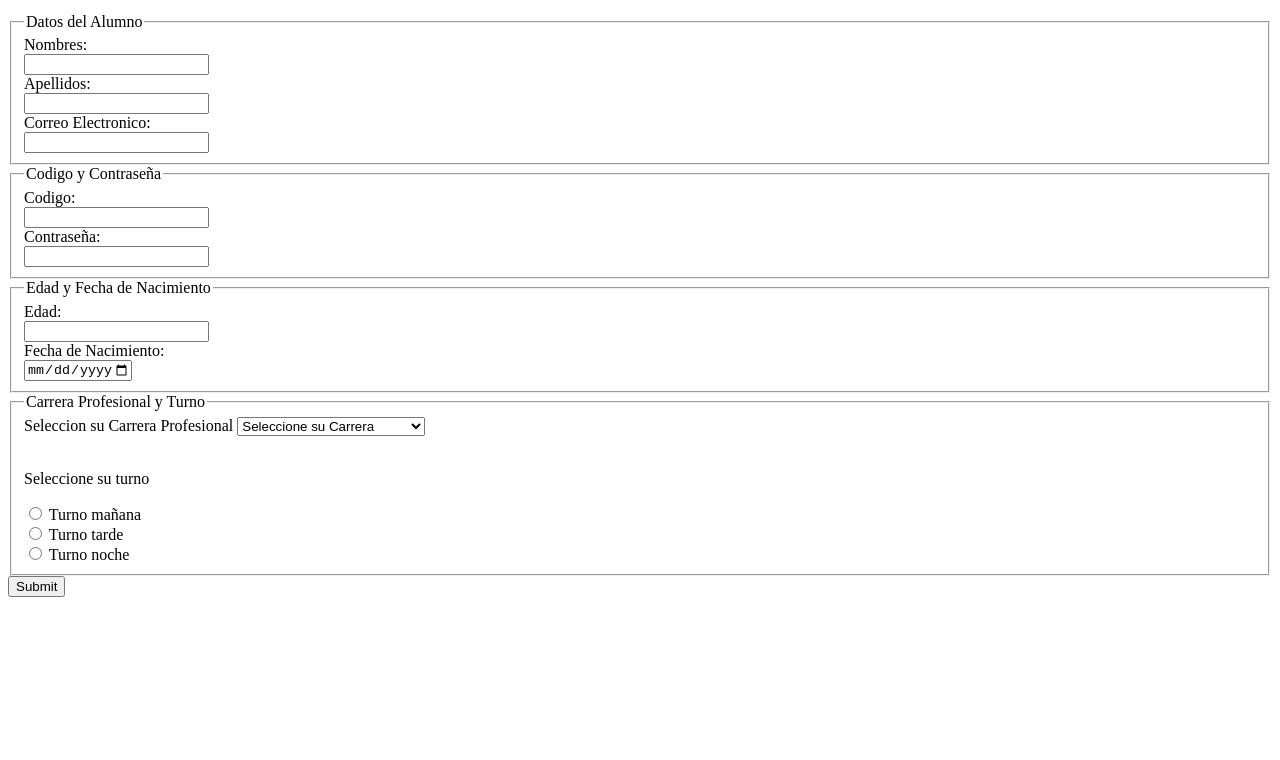
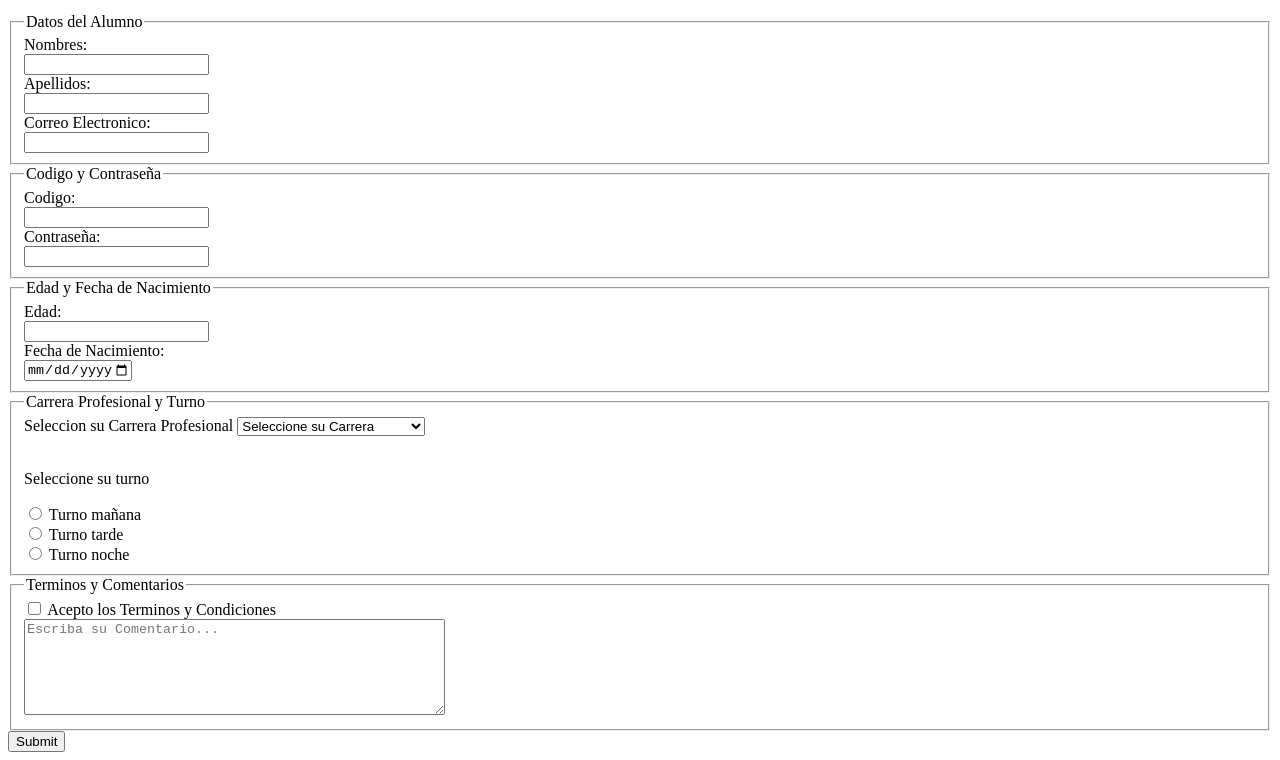
Before and after one commit to jdiazflor-sudo/idw, a plain HTML site: page index.html in a window 1280 px wide. Shown: the part 88-848 px from the top of the page. Before the commit the page ends 800 px from the top, so only its background shows below. Drawn offline with Linux system fonts and the light colour scheme.

Commit message:
Terminos y Comentarios

```diff
--- a/index.html
+++ b/index.html
@@ -15,10 +15,8 @@
         <label for="fname">Nombres:</label><br>
         <input type="text" id="fname" name="fname" value=""><br>
 
-
         <label for="lname">Apellidos:</label><br>
         <input type="text" id="lname" name="lname" value=""><br>
-
 
         <label for="pemail">Correo Electronico:</label><br>
         <input type="email" id="pemail" name="pemail" value=""><br>
@@ -27,11 +25,9 @@
     <fieldset>
         <legend> Codigo y Contraseña</legend>
 
-
         <label for="code">Codigo:</label><br>
         <input type="text" id="code" name="code" value="" minlength = "8" maxlength="8"
         pattern="[0-9]{8}"><br>
-
 
         <label for="contra">Contraseña:</label><br>
         <input type="password" id="contra" name="contra" value=""
@@ -44,14 +40,12 @@
         <label for="edad">Edad:</label><br>
         <input type="number" id="edad" name="edad"><br>
 
-
         <label for="fnac">Fecha de Nacimiento:</label><br>
         <input type="date" id="fnac" name="fnac" value="" min="1995-01-01" max="2010-12-31"><br>
     </fieldset>
     <!--Carrera y turno-->
     <fieldset>
         <legend>Carrera Profesional y Turno</legend>
-
 
         <label for="carrera">Seleccion su Carrera Profesional</label>
         <select name="carrera" id="carrera" required>
@@ -62,7 +56,6 @@
         </select>
         <br><br>
 
-
         <p>Seleccione su turno</p>
         <input type="radio" id="mañana" name="turno" value="Turno mañana">
         <label for="mañana">Turno mañana</label><br>
@@ -71,8 +64,17 @@
         <input type="radio" id="noche" name="turno" value="Turno noche">
         <label for="noche">Turno noche</label>
     </fieldset>
+    <!--Terminos y Condiciones , Comentarios-->
+    <fieldset>
+        <legend>Terminos y Comentarios</legend>
 
+        <input type="checkbox" id="Terminos" name="Terminos" value="Terminos y Condiciones">
+        <label for="Terminos">Acepto los Terminos y Condiciones</label><br>
+        <textarea placeholder="Escriba su Comentario..."
+        id="comentarios"name="comentarios"rows="6"cols="50"></textarea>
 
+        <label for="comentarios"> </label><br>
+    </fieldset>
             <input type="submit" value="Submit">
     </form>
 </body>
```
